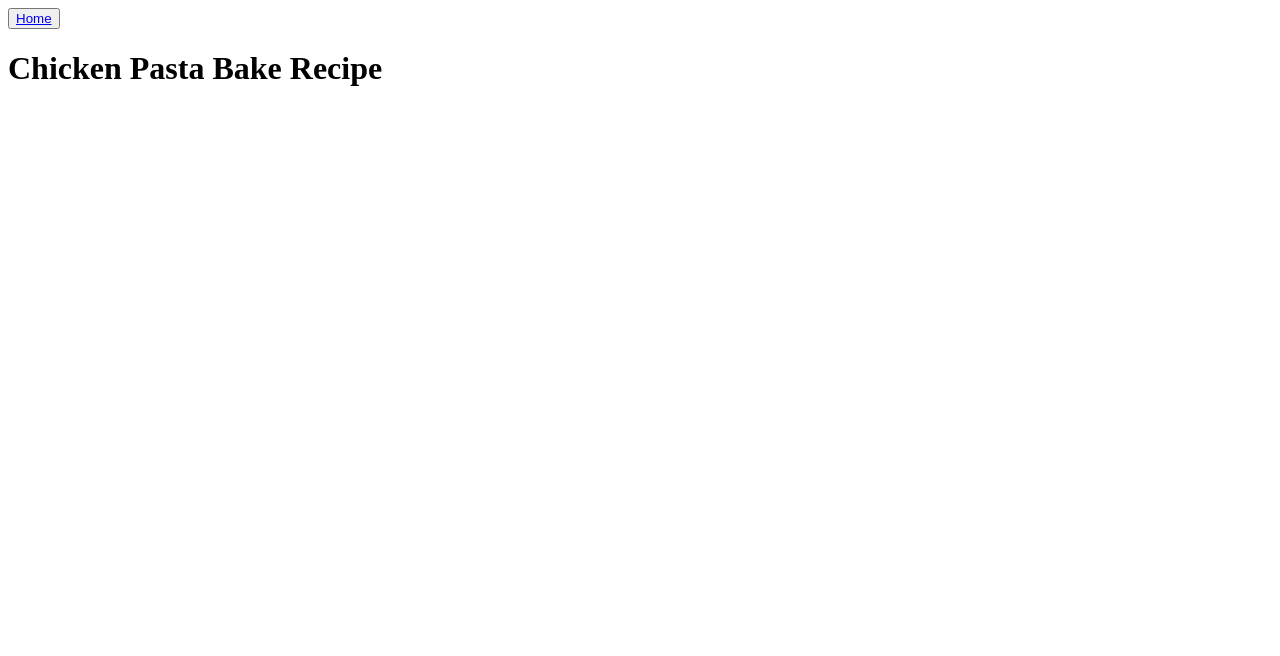
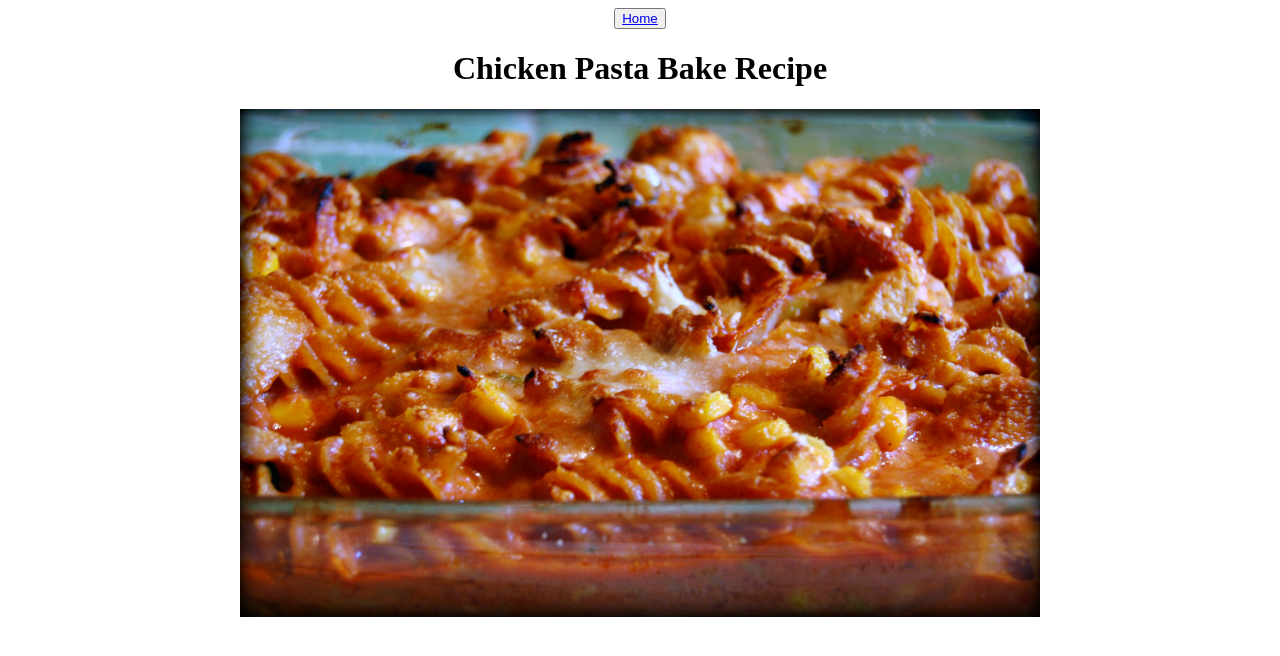
Before and after one commit to edenjermendi/odin-recipes, a plain HTML site: page recipes/pasta-bake.html in a window 1280 px wide. Drawn offline with Linux system fonts and the light colour scheme.

Commit message:
Add styles.css and link to pasta-bake.html Add pasta-bake.jpg free image below header Add relevant link in img element CSS: Set text align to center and max width of img

```diff
--- a/recipes/pasta-bake.html
+++ b/recipes/pasta-bake.html
@@ -3,9 +3,11 @@
 <head>
     <meta charset="UTF-8" />
     <title>Chicken Pasta Bake Recipe</title>
+    <link rel="stylesheet" href="./styles.css" />
 </head>
 <body>
     <button><a href="../index.html">Home</a></button>
     <h1>Chicken Pasta Bake Recipe</h1>
+    <img src="../recipes/pasta-bake.jpg" />
 </body>
 </html>
--- /dev/null
+++ b/recipes/styles.css
@@ -0,0 +1,7 @@
+body {
+    text-align: center;
+}
+
+img {
+    max-width: 800px;
+}
```
Also changed, not shown: index.html (+1 -1 lines), recipes/pasta-bake.jpg (added).
